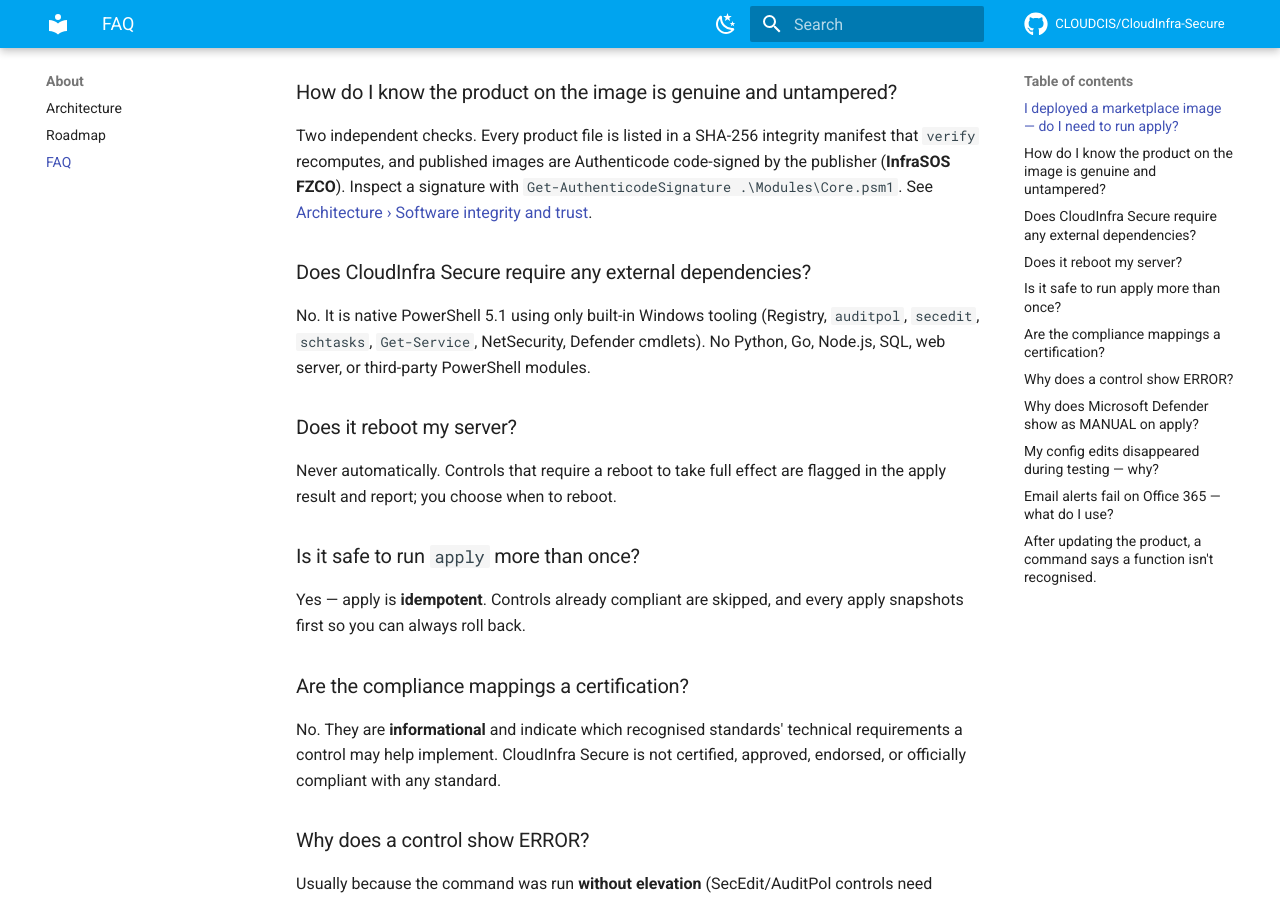
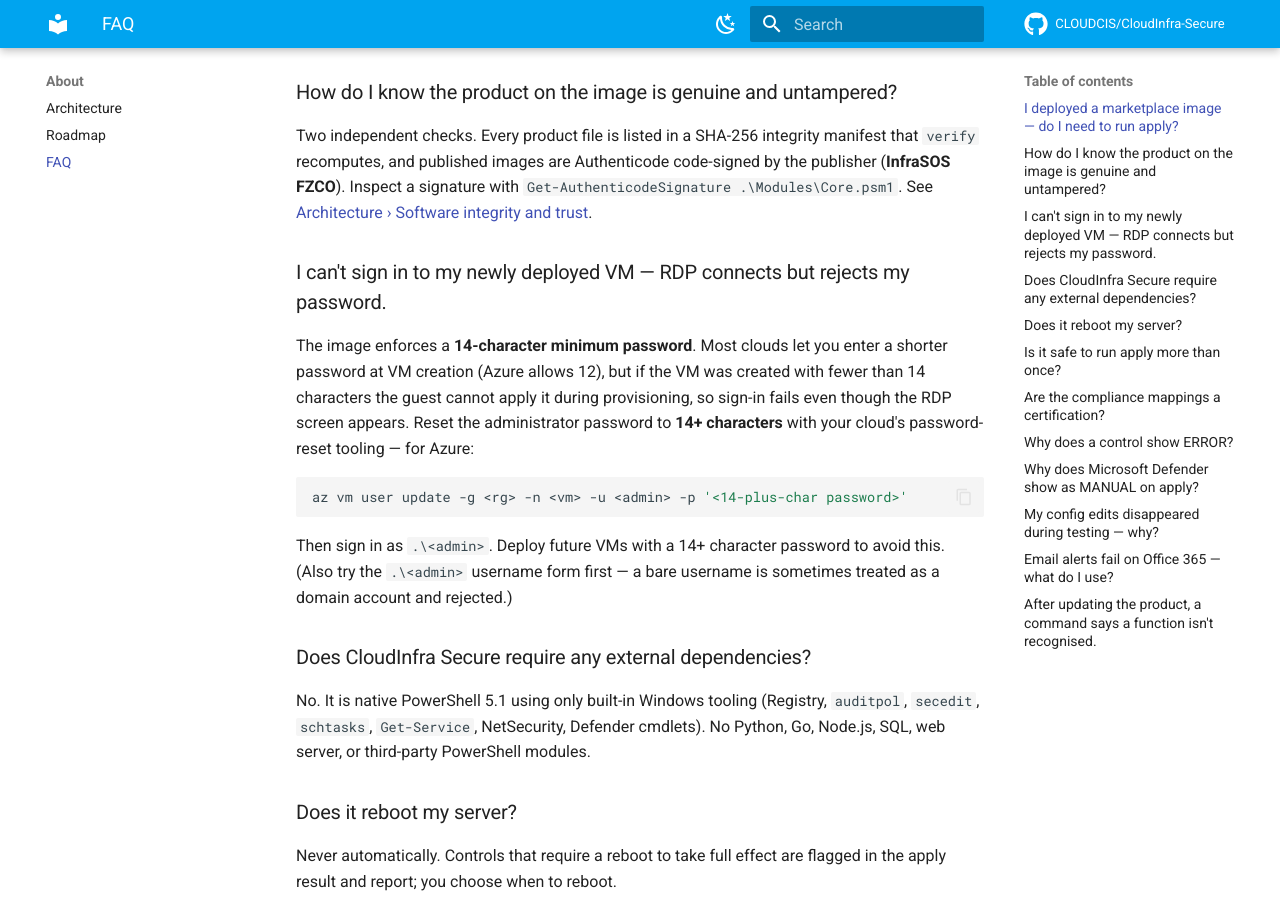
Before and after one commit to CLOUDCIS/CloudInfra-Secure, an MkDocs documentation site: the page built from docs/about/faq.md, in a window 1280 px wide and 900 px high, scrolled down 331 px. Built offline with MkDocs 1.6.1 and Material for MkDocs 9.7.7, drawn with Linux system fonts in a browser that asks for light colours; comment, search, counter and statistics services are not loaded.

Commit message:
docs: warn about the 14-char password requirement at deployment
A hardened baseline enforces a 14-char minimum; Azure permits a 12-char password
at VM creation, so deploying with <14 chars leaves the guest unable to apply it
and the customer cannot sign in (RDP connects but rejects the password). Add a
prominent warning to the getting-started page and a matching FAQ entry with the
az vm user update recovery.

Co-Authored-By: Claude Opus 4.8 (1M context) <noreply@anthropic.com>

````diff
--- a/docs/about/faq.md
+++ b/docs/about/faq.md
@@ -14,6 +14,22 @@ manifest that `verify` recomputes, and published images are Authenticode
 code-signed by the publisher (**InfraSOS FZCO**). Inspect a signature with
 `Get-AuthenticodeSignature .\Modules\Core.psm1`. See
 [Architecture › Software integrity and trust](architecture.md).
+
+### I can't sign in to my newly deployed VM — RDP connects but rejects my password.
+
+The image enforces a **14-character minimum password**. Most clouds let you enter
+a shorter password at VM creation (Azure allows 12), but if the VM was created with
+fewer than 14 characters the guest cannot apply it during provisioning, so sign-in
+fails even though the RDP screen appears. Reset the administrator password to **14+
+characters** with your cloud's password-reset tooling — for Azure:
+
+```bash
+az vm user update -g <rg> -n <vm> -u <admin> -p '<14-plus-char password>'
+```
+
+Then sign in as `.\<admin>`. Deploy future VMs with a 14+ character password to
+avoid this. (Also try the `.\<admin>` username form first — a bare username is
+sometimes treated as a domain account and rejected.)
 
 ### Does CloudInfra Secure require any external dependencies?
 
````
Also changed, not shown: docs/getting-started/installation.md (+11 -0 lines).
